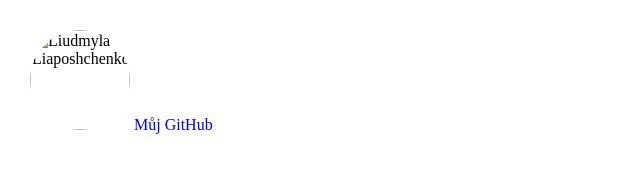
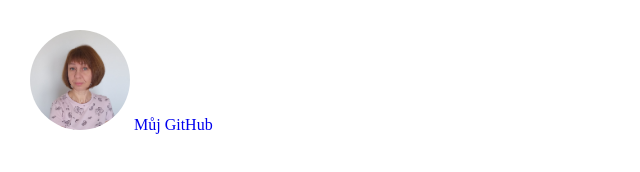
Before and after one commit to LiudmylaLiaposhchenko/o-projektu, a plain HTML site: page liudmyla/index.html in a window 1280 px wide. Shown: the whole page, without its empty margins (0-640 px from the left). Drawn offline with Linux system fonts and the light colour scheme.

Commit message:
Úprava foto2

```diff
--- a/liudmyla/index.html
+++ b/liudmyla/index.html
@@ -8,7 +8,7 @@
       <link rel="stylesheet" href="/liudmyla/style.css" />
     </head>
     <body>
-      <img src="./img/foto.jpg" alt="Liudmyla Liaposhchenko" />
+      <img src="../img/foto.jpg" alt="Liudmyla Liaposhchenko" />
       <a href="https://github.com/LiudmylaLiaposhchenko">Můj GitHub</a>
     </body>
   </html>
```
Also changed, not shown: index.html (+1 -1 lines).
